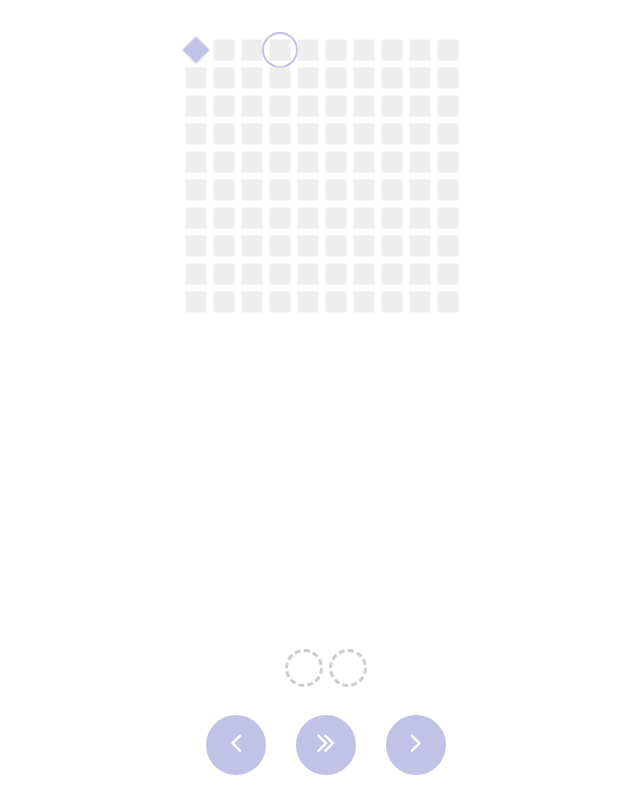
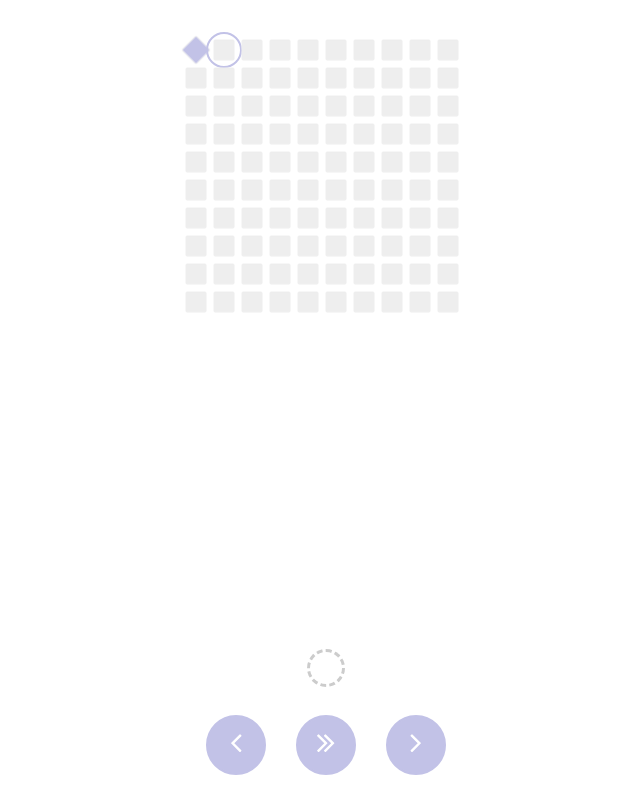
Before and after one commit to JayChetty/double, a React (Create React App) app: page / in a window 1280 px wide. Shown: the whole page, without its empty margins (314-954 px from the left). Built offline with nearby package versions, Linux system fonts and the light colour scheme.

Commit message:
setup level grid

```diff
--- a/src/App.js
+++ b/src/App.js
@@ -10,7 +10,7 @@ import LevelView from "./components/LevelView";
 import bestScores from "./data/levels";
 import { sequanceArray } from "./components/Grid";
 import icons from "./components/icons";
-const levels = [4, 6, 8, 5, 10, 12, 7, 14, 15, 9, 16, 11, 18, 19, 13, 20];
+// const levels = [4, 6, 8, 5, 10, 12, 7, 14, 15, 9, 16, 11, 18, 19, 13, 20];
 
 class App extends Component {
   constructor(props) {
@@ -19,15 +19,18 @@ class App extends Component {
       number: 1,
       moves: 0,
       levelIndex: 0,
+      target: 2,
       stalled: false,
       showLevels: false,
-      completedLevels: 0,
+      completedLevels: [1],
       moveList: []
     };
     this.playMove = this.playMove.bind(this);
     this.createLevelClickAction = this.createLevelClickAction.bind(this);
     this.go = this.go.bind(this);
     this.deleteMove = this.deleteMove.bind(this);
+    this.setLevel = this.setLevel.bind(this);
+    this.playLevel = this.playLevel.bind(this);
   }
 
   delay(time) {
@@ -37,20 +40,23 @@ class App extends Component {
   }
 
   doneMoves() {
-    const { target, best } = this.level();
-    const { moves, number } = this.state;
+    const { moves, number, target, completedLevels } = this.state;
+    const best = bestScores[target];
+    console.log("done moves");
     const atTarget = number === target;
     // const inMinMoves = best === moves;
     console.log("best moves", best, moves);
     this.setState({ stalled: true }, async () => {
       await this.delay(2000);
       if (atTarget) {
+        console.log("at target");
         this.setState({
           number: 1,
           moves: 0,
           stalled: false,
           showLevels: true,
-          completedLevels: this.state.completedLevels + 1,
+          completedLevels: [...completedLevels, target],
+          target: target + 1,
           moveList: []
         });
       } else {
@@ -64,14 +70,8 @@ class App extends Component {
     });
   }
 
-  level() {
-    const target = levels[this.state.levelIndex];
-    console.log("leve", { target, best: bestScores[target] });
-    return { target, best: bestScores[target].best };
-  }
-
   doMove(operation) {
-    const { best } = this.level();
+    const best = bestScores[this.state.target];
     return a => {
       const currentNumber = this.state.number;
       let newNumber;
@@ -95,8 +95,8 @@ class App extends Component {
           moves: this.state.moves + 1
         },
         () => {
-          const target = this.level().target;
-
+          const target = this.state.target;
+          console.log("best", best);
           const doneMoves = this.state.moves === best;
           doneMoves && this.doneMoves();
         }
@@ -106,7 +106,7 @@ class App extends Component {
 
   playMove(operation) {
     return _ => {
-      const { best } = this.level();
+      const best = bestScores[this.state.target];
       if (this.state.moveList.length === best) {
         return;
       }
@@ -119,6 +119,14 @@ class App extends Component {
   createLevelClickAction(index) {
     return levelIndex =>
       this.setState({ levelIndex: index, showLevels: false });
+  }
+
+  playLevel() {
+    this.setState({ showLevels: false });
+  }
+
+  setLevel(level) {
+    return () => this.setState({ level: level, showLevels: false });
   }
 
   deleteMove() {
@@ -152,9 +160,10 @@ class App extends Component {
       completedLevels,
       moves,
       levelIndex,
-      moveList
+      moveList,
+      target
     } = this.state;
-    const { target, best } = this.level();
+    const best = bestScores[this.state.target];
 
     const controls = showLevels ? null : (
       <Controls
--- a/src/components/Levels.js
+++ b/src/components/Levels.js
@@ -7,7 +7,7 @@ export const sequanceArray = size => {
   return Array.from(Array(size).keys());
 };
 
-const createSquares = nextLevel => {
+const createSquares = (target, completedLevels) => {
   return sequanceArray(100).map(squareNumber => {
     let className = "";
     const size = 20;
@@ -19,7 +19,20 @@ const createSquares = nextLevel => {
     let text = null;
 
     let targetCircle = null;
-    if (squareNumber === nextLevel - 1) {
+    let tick = null;
+    if (completedLevels.some(completed => completed - 1 === squareNumber)) {
+      tick = (
+        <circle
+          cx={x + size / 2}
+          cy={y + size / 2}
+          r="17"
+          fill="none"
+          stroke="#111111"
+          strokeWidth="2"
+        />
+      );
+    }
+    if (squareNumber === target - 1) {
       targetCircle = (
         <circle
           cx={x + size / 2}
@@ -65,14 +78,15 @@ const createSquares = nextLevel => {
           ry={1}
         />
         {targetCircle}
+        {tick}
         {null}
       </g>
     );
   });
 };
 
-export default function Levels({ number, target, showLevels }) {
-  const rects = createSquares(number, target, showLevels);
+export default function Levels({ target, completedLevels }) {
+  const rects = createSquares(target, completedLevels);
   return (
     <svg className="grid" width="300" height="300">
       {rects}
--- a/src/data/levels.js
+++ b/src/data/levels.js
@@ -1,38 +1,38 @@
-export default [
-  { target: 0, best: 0 },
-  { target: 1, best: 0 },
-  { target: 2, best: 1 },
-  { target: 3, best: 2 },
-  { target: 4, best: 2 },
-  { target: 5, best: 3 },
-  { target: 6, best: 3 },
-  { target: 7, best: 4 },
-  { target: 8, best: 3 },
-  { target: 9, best: 4 },
-  { target: 10, best: 4 },
-  { target: 11, best: 5 },
-  { target: 12, best: 4 },
-  { target: 13, best: 5 },
-  { target: 14, best: 5 },
-  { target: 15, best: 5 },
-  { target: 16, best: 4 },
-  { target: 17, best: 5 },
-  { target: 18, best: 5 },
-  { target: 19, best: 6 },
-  { target: 20, best: 5 },
-  { target: 21, best: 6 },
-  { target: 22, best: 6 },
-  { target: 23, best: 7 },
-  { target: 24, best: 5 },
-  { target: 25, best: 6 },
-  { target: 26, best: 6 },
-  { target: 27, best: 7 },
-  { target: 28, best: 6 },
-  { target: 29, best: 7 },
-  { target: 30, best: 6 },
-  { target: 31, best: 7 },
-  { target: 32, best: 7 },
-  { target: 32, best: 7 },
-  { target: 34, best: 8 },
-  { target: 34, best: 8 }
-];
+export default {
+  0: 0,
+  1: 0,
+  2: 1,
+  3: 2,
+  4: 2,
+  5: 3,
+  6: 3,
+  7: 4,
+  8: 3,
+  9: 4,
+  10: 4,
+  11: 5,
+  12: 4,
+  13: 5,
+  14: 5,
+  15: 5,
+  16: 4,
+  17: 5,
+  18: 5,
+  19: 6,
+  20: 5,
+  21: 6,
+  22: 6,
+  23: 7,
+  24: 5,
+  25: 6,
+  26: 6,
+  27: 7,
+  28: 6,
+  29: 7,
+  30: 6,
+  31: 7,
+  32: 7,
+  32: 7,
+  34: 8,
+  34: 8
+};
```
